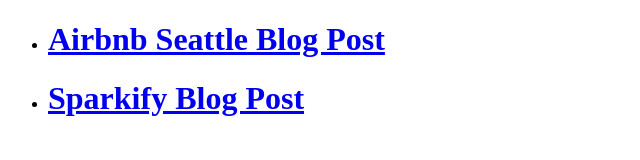
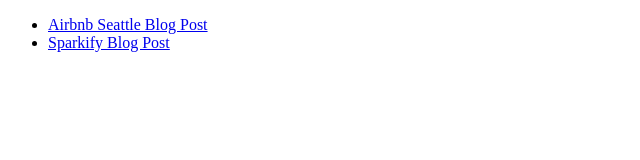
Before and after one commit to stannnman/stannnman.github.io, a plain HTML site: page index.html in a window 1280 px wide. Shown: the whole page, without its empty margins (0-640 px from the left). Drawn offline with Linux system fonts and the light colour scheme.

Commit message:
Update index.html

```diff
--- a/index.html
+++ b/index.html
@@ -4,8 +4,8 @@
 <body>
 
 <ul>
-  <li><h1><a href="Airbnb Seattle Blog Post.html">Airbnb Seattle Blog Post</a></h1></li>
-  <li><h1><a href="Sparkify_Blog_Post.html">Sparkify Blog Post</a></h1></li>
+  <li><a href="Airbnb Seattle Blog Post.html">Airbnb Seattle Blog Post</a></li>
+  <li><a href="Sparkify_Blog_Post.html">Sparkify Blog Post</a></li>
 </ul>
 
 </body>
```
